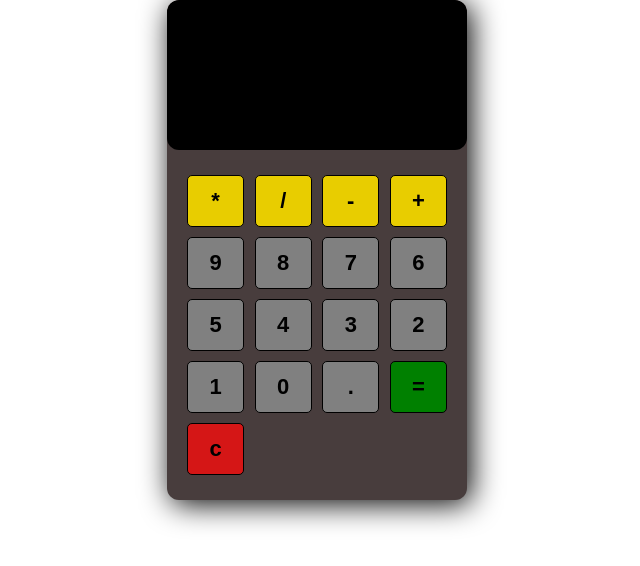
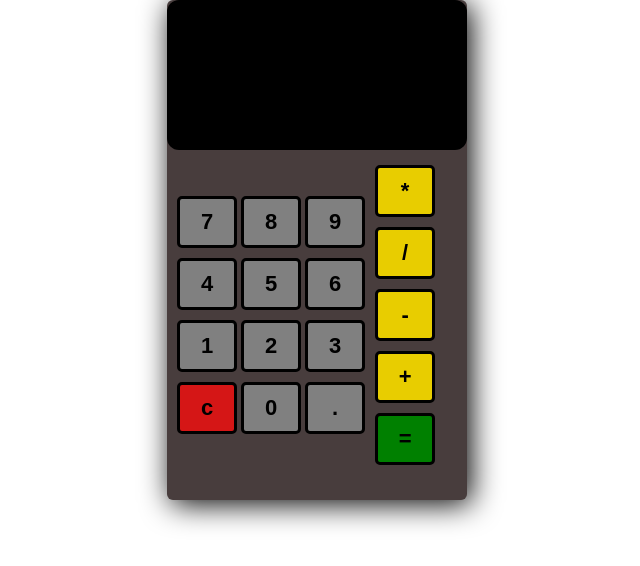
Before and after one commit to skyisnotmylimit/Calculator, a plain HTML site: page index.html in a window 1280 px wide. Shown: the whole page, without its empty margins (323-963 px from the left). Drawn offline with Linux system fonts and the light colour scheme.

Commit message:
dfidfu
uf8udf

```diff
--- a/index.html
+++ b/index.html
@@ -13,23 +13,27 @@
             <input type="text" class="screen">
         </form>
         <div class="buttons">
+        <div class="left-num">
+            <button type="button" class="btn btn-grey" data-num="7" >7</button>
+            <button type="button" class="btn btn-grey" data-num="8" >8</button>
+            <button type="button" class="btn btn-grey" data-num="9" >9</button>
+            <button type="button" class="btn btn-grey" data-num="4" >4</button>
+            <button type="button" class="btn btn-grey" data-num="5" >5</button>
+            <button type="button" class="btn btn-grey" data-num="6" >6</button>
+            <button type="button" class="btn btn-grey" data-num="1" >1</button>
+            <button type="button" class="btn btn-grey" data-num="2" >2</button>
+            <button type="button" class="btn btn-grey" data-num="3" >3</button>
+            <button type="button" class="btn-clear" >c</button>
+            <button type="button" class="btn btn-grey" data-num="0" >0</button>
+            <button type="button" class="btn btn-grey" data-num="." >.</button>
+        </div>
+        <div class="right-op">
             <button type="button" class="btn btn-yellow" data-num="*" >*</button>
             <button type="button" class="btn btn-yellow" data-num="/" >/</button>
             <button type="button" class="btn btn-yellow" data-num="-" >-</button>
             <button type="button" class="btn btn-yellow" data-num="+" >+</button>
-            <button type="button" class="btn btn-grey" data-num="9" >9</button>
-            <button type="button" class="btn btn-grey" data-num="8" >8</button>
-            <button type="button" class="btn btn-grey" data-num="7" >7</button>
-            <button type="button" class="btn btn-grey" data-num="6" >6</button>
-            <button type="button" class="btn btn-grey" data-num="5" >5</button>
-            <button type="button" class="btn btn-grey" data-num="4" >4</button>
-            <button type="button" class="btn btn-grey" data-num="3" >3</button>
-            <button type="button" class="btn btn-grey" data-num="2" >2</button>
-            <button type="button" class="btn btn-grey" data-num="1" >1</button>
-            <button type="button" class="btn btn-grey" data-num="0" >0</button>
-            <button type="button" class="btn btn-grey" data-num="." >.</button>
             <button type="button" class="btn-equal" >=</button>
-            <button type="button" class="btn-clear" >c</button>
+        </div>
         </div>
     </section>
     <script src="app.js"></script>
--- a/style.css
+++ b/style.css
@@ -14,7 +14,7 @@ body
     width : 300px;
     height: 500px;
     box-shadow: 4px 4px 30px rgba( 0, 0, 0.3);
-    border-radius: 12px;
+    border-radius: 6px;
     background: rgb(72, 61, 61);
     overflow: hidden;
 }
@@ -34,27 +34,29 @@ form input
 .buttons
 {
     display: flex;
-    flex-wrap: wrap;
     justify-content: space-between;
-    padding: 20px;
+    padding: 10px;
 }
 button
 {
     flex: 0 0 22%;
     margin: 5px 0;
-    border: 1px solid black;
+    border: 3px solid black;
     width: 60px;
     height: 52px;
     font-size: 22px;
     font-weight: 600;
     border-radius: 5px;
-    cursor: pointer;
+    cursor:pointer
+}
+.left-num
+{
+    justify-content;
 }
 .btn-yellow
 {
     background: rgb(232, 205, 0);
     color: black
-
 }
 .btn-grey
 {
```
